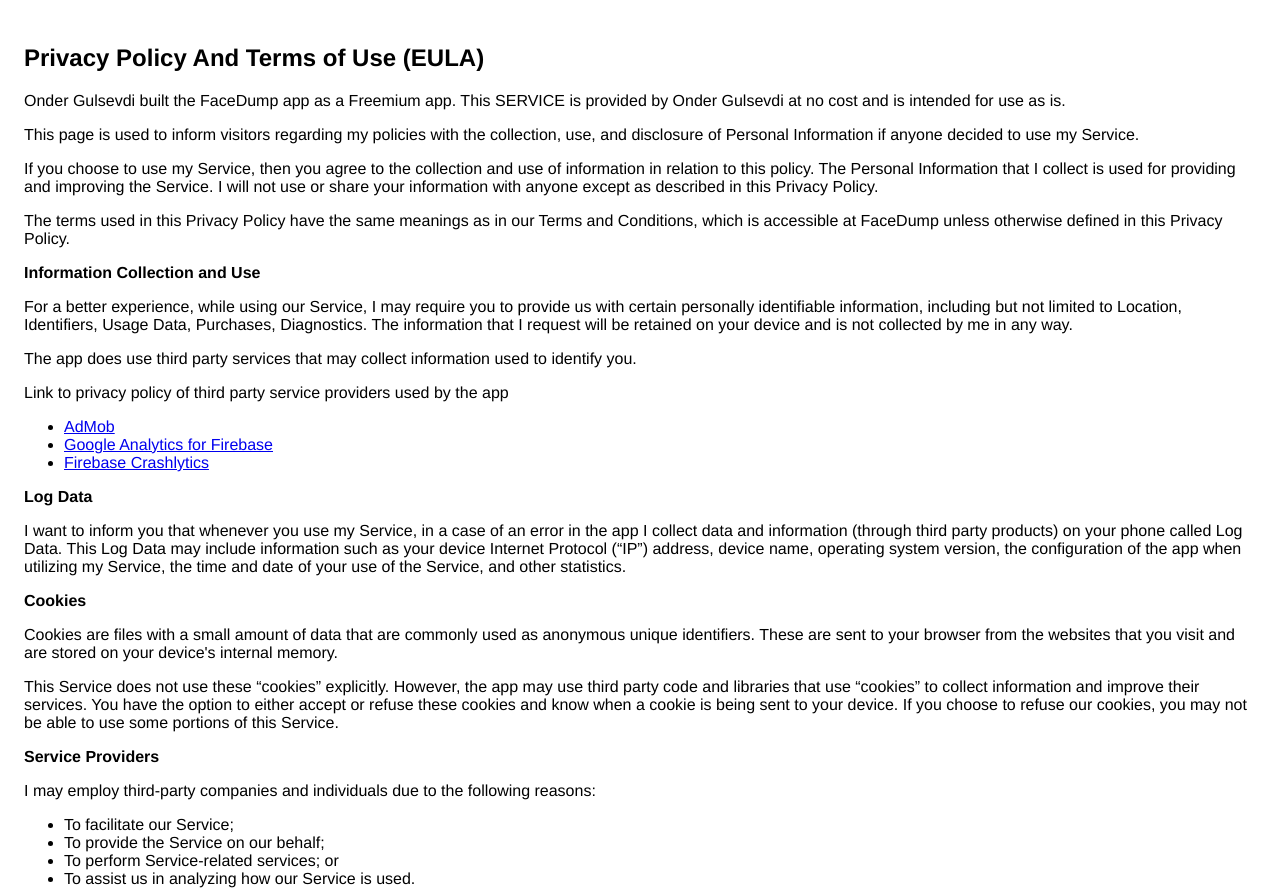
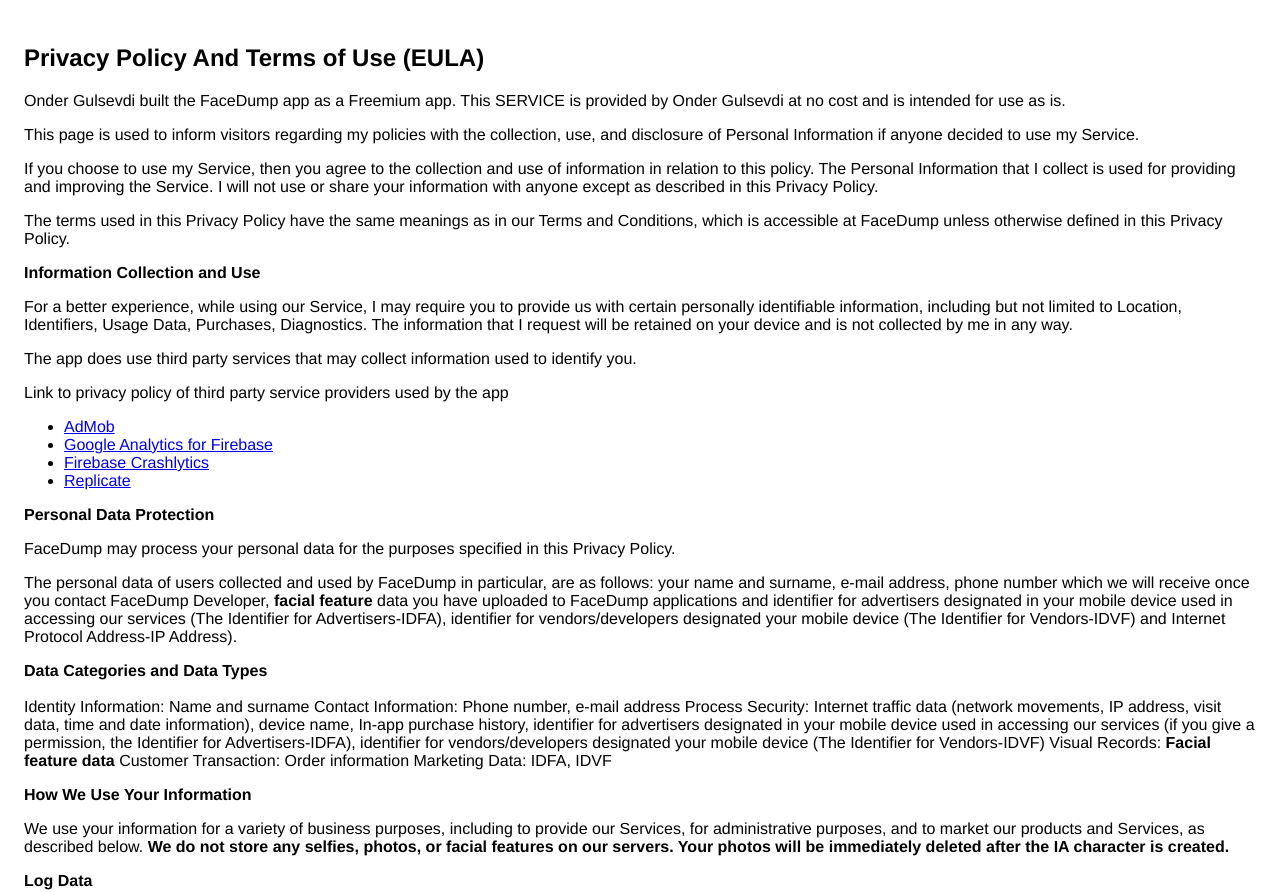
Before and after one commit to ondergulsevdi/FaceDump, a plain HTML site: page index.html in a window 1280 px wide. Shown: the top 893 px of the page. Drawn offline with Linux system fonts and the light colour scheme.

Commit message:
data privacy update

```diff
--- a/index.html
+++ b/index.html
@@ -37,7 +37,36 @@
                   </p> <p>
                     Link to privacy policy of third party service providers used
                     by the app
-                  </p> <ul><!----><li><a href="https://support.google.com/admob/answer/6128543?hl=en" target="_blank" rel="noopener noreferrer">AdMob</a></li><li><a href="https://firebase.google.com/policies/analytics" target="_blank" rel="noopener noreferrer">Google Analytics for Firebase</a></li><li><a href="https://firebase.google.com/support/privacy/" target="_blank" rel="noopener noreferrer">Firebase Crashlytics</a></li><!----><!----><!----><!----><!----><!----><!----><!----><!----><!----><!----><!----><!----><!----><!----><!----><!----><!----><!----><!----><!----><!----><!----></ul></div> <p><strong>Log Data</strong></p> <p>
+                  </p> <ul>
+                    <li><a href="https://support.google.com/admob/answer/6128543?hl=en" target="_blank" rel="noopener noreferrer">AdMob</a></li>
+                    <li><a href="https://firebase.google.com/policies/analytics" target="_blank" rel="noopener noreferrer">Google Analytics for Firebase</a></li>
+                    <li><a href="https://firebase.google.com/support/privacy/" target="_blank" rel="noopener noreferrer">Firebase Crashlytics</a></li>
+                    <li><a href="https://replicate.com/privacy" target="_blank" rel="noopener noreferrer">Replicate</a></li>
+                  </ul></div>
+                  <p><strong>Personal Data Protection</strong></p>
+                  <p>FaceDump may process your personal data for the purposes specified in this Privacy Policy.</p>
+                  <p>The personal data of users collected and used by FaceDump in particular, are as follows:
+                    your name and surname, e-mail address, phone number which we will receive once you contact
+                    FaceDump Developer, <b>facial feature</b> data you have uploaded to FaceDump applications
+                    and identifier for advertisers designated in your mobile device used in accessing our
+                    services (The Identifier for Advertisers-IDFA), identifier for vendors/developers
+                    designated your mobile device (The Identifier for Vendors-IDVF) and Internet Protocol Address-IP Address).</p>
+                    <p><b>Data Categories and Data Types</b><br><br>
+                      Identity Information: Name and surname
+                      Contact Information: Phone number, e-mail address
+                      Process Security: Internet traffic data (network movements, IP address, visit data, time and date information),
+                      device name, In-app purchase history, identifier for advertisers designated in your mobile device used in accessing
+                      our services (if you give a permission, the Identifier for Advertisers-IDFA), identifier for vendors/developers
+                      designated your mobile device (The Identifier for Vendors-IDVF)
+                      Visual  Records: <b>Facial feature data</b>
+                      Customer Transaction: Order information
+                      Marketing Data: IDFA, IDVF
+                     </p>
+                     <p><strong>How We Use Your Information</strong></p> <p>
+                      We use your information for a variety of business purposes, including to provide our Services, for administrative purposes, and to market our products and Services, as described below.
+                      <strong>We do not store any selfies, photos, or facial features on our servers. Your photos will be immediately deleted after the IA character is created.</strong>
+                    </p>
+                    <p><strong>Log Data</strong></p> <p>
                   I want to inform you that whenever you
                   use my Service, in a case of an error in the app
                   I collect data and information (through third party
@@ -142,7 +171,12 @@
                   </p> <p>
                     Link to Terms and Conditions of third party service
                     providers used by the app
-                  </p> <ul><!----><li><a href="https://developers.google.com/admob/terms" target="_blank" rel="noopener noreferrer">AdMob</a></li><li><a href="https://firebase.google.com/terms/analytics" target="_blank" rel="noopener noreferrer">Google Analytics for Firebase</a></li><li><a href="https://firebase.google.com/terms/crashlytics" target="_blank" rel="noopener noreferrer">Firebase Crashlytics</a></li><!----><!----><!----><!----><!----><!----><!----><!----><!----><!----><!----><!----><!----><!----><!----><!----><!----><!----><!----><!----><!----><!----><!----></ul></div> <p>
+                  </p> <ul>
+                    <li><a href="https://developers.google.com/admob/terms" target="_blank" rel="noopener noreferrer">AdMob</a></li>
+                    <li><a href="https://firebase.google.com/terms/analytics" target="_blank" rel="noopener noreferrer">Google Analytics for Firebase</a></li>
+                    <li><a href="https://firebase.google.com/terms/crashlytics" target="_blank" rel="noopener noreferrer">Firebase Crashlytics</a></li>
+                    <li><a href="https://replicate.com/privacy" target="_blank" rel="noopener noreferrer">Replicate</a></li>
+                  </ul></div> <p>
                   You should be aware that there are certain things that
                   Onder Gulsevdi will not take responsibility for. Certain
                   functions of the app will require the app to have an active
```
